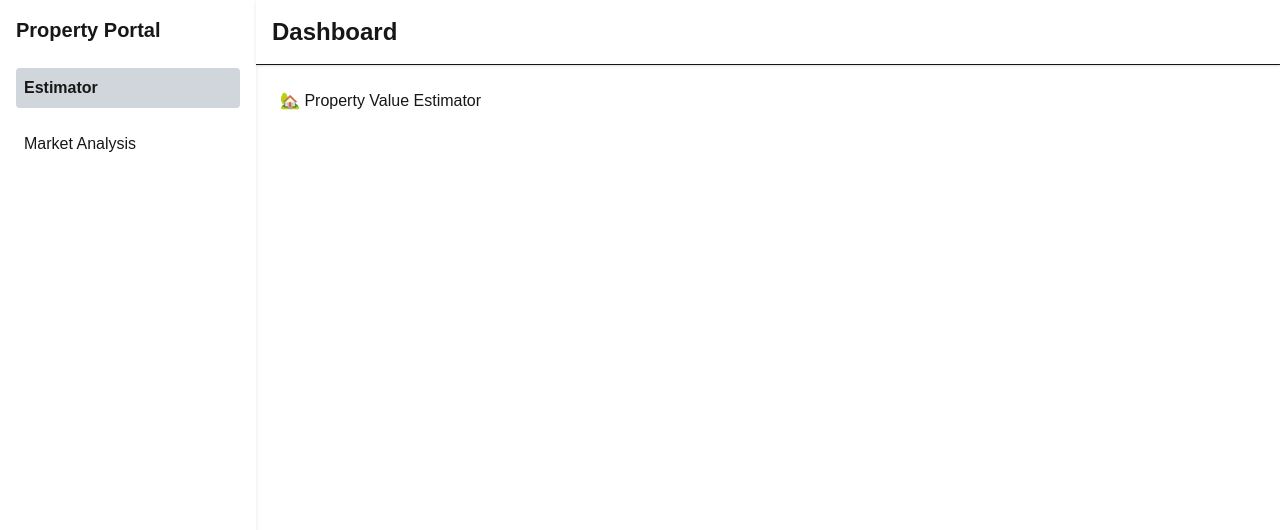
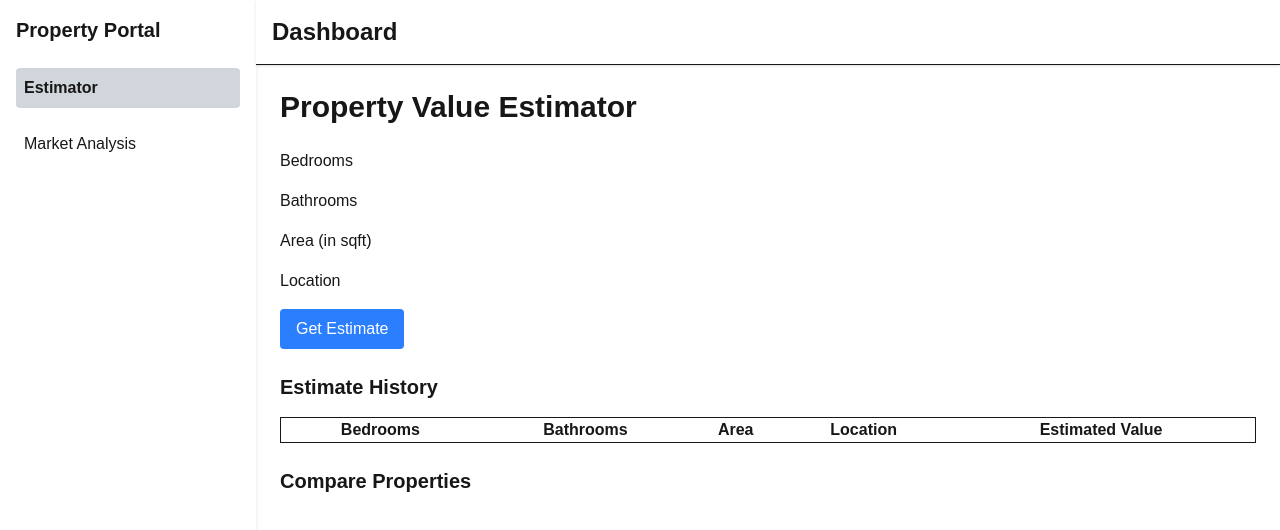
Before and after one commit to lakshmikant4u/marketplace, a Next.js app in the folder frontend/multi-app-nextjs-portal/: page /estimator in a window 1280 px wide. Shown: the top 530 px of the page. Built offline with nearby package versions, Linux system fonts and the light colour scheme.

Commit message:
property value estimator

```diff
--- /dev/null
+++ b/frontend/multi-app-nextjs-portal/src/app/estimator/components/Comparison.tsx
@@ -0,0 +1,78 @@
+import { useState } from 'react';
+
+interface Property {
+  bedrooms: number;
+  bathrooms: number;
+  area: number;
+  location: string;
+  prediction: number;
+}
+
+interface ComparisonProps {
+  history: Property[];
+}
+
+const Comparison = ({ history }: ComparisonProps) => {
+  const [selectedProperties, setSelectedProperties] = useState<Property[]>([]);
+
+  const handleSelectProperty = (property: Property) => {
+    if (selectedProperties.some((item) => item === property)) {
+      setSelectedProperties(selectedProperties.filter((item) => item !== property));
+    } else {
+      setSelectedProperties([...selectedProperties, property]);
+    }
+  };
+
+  return (
+    <div className="space-y-4">
+      <h3 className="text-xl font-semibold">Compare Properties</h3>
+      <div className="grid grid-cols-3 gap-4">
+        {history.map((item, index) => (
+          <div
+            key={index}
+            onClick={() => handleSelectProperty(item)}
+            className={`cursor-pointer p-4 border ${
+              selectedProperties.includes(item) ? 'bg-blue-100' : ''
+            }`}
+          >
+            <p>Bedrooms: {item.bedrooms}</p>
+            <p>Bathrooms: {item.bathrooms}</p>
+            <p>Area: {item.area}</p>
+            <p>Location: {item.location}</p>
+            <p>Value: ${item.prediction.toFixed(2)}</p>
+          </div>
+        ))}
+      </div>
+
+      {selectedProperties.length > 1 && (
+        <div className="space-y-4">
+          <h4 className="font-semibold">Comparison</h4>
+          <table className="table-auto w-full border">
+            <thead>
+              <tr>
+                <th>Bedrooms</th>
+                <th>Bathrooms</th>
+                <th>Area</th>
+                <th>Location</th>
+                <th>Estimated Value</th>
+              </tr>
+            </thead>
+            <tbody>
+              {selectedProperties.map((property, index) => (
+                <tr key={index}>
+                  <td>{property.bedrooms}</td>
+                  <td>{property.bathrooms}</td>
+                  <td>{property.area}</td>
+                  <td>{property.location}</td>
+                  <td>${property.prediction.toFixed(2)}</td>
+                </tr>
+              ))}
+            </tbody>
+          </table>
+        </div>
+      )}
+    </div>
+  );
+};
+
+export default Comparison;
--- /dev/null
+++ b/frontend/multi-app-nextjs-portal/src/app/estimator/components/History.tsx
@@ -0,0 +1,33 @@
+'use client';
+
+const History = ({ history }: { history: any[] }) => {
+  return (
+    <div className="space-y-4">
+      <h3 className="text-xl font-semibold">Estimate History</h3>
+      <table className="table-auto w-full border">
+        <thead>
+          <tr>
+            <th>Bedrooms</th>
+            <th>Bathrooms</th>
+            <th>Area</th>
+            <th>Location</th>
+            <th>Estimated Value</th>
+          </tr>
+        </thead>
+        <tbody>
+          {history.map((item, index) => (
+            <tr key={index}>
+              <td>{item.bedrooms}</td>
+              <td>{item.bathrooms}</td>
+              <td>{item.area}</td>
+              <td>{item.location}</td>
+              <td>${item.prediction.toFixed(2)}</td>
+            </tr>
+          ))}
+        </tbody>
+      </table>
+    </div>
+  );
+};
+
+export default History;
--- /dev/null
+++ b/frontend/multi-app-nextjs-portal/src/app/estimator/components/PredictionChart.tsx
@@ -0,0 +1,27 @@
+import { Bar } from 'react-chartjs-2';
+import { Chart as ChartJS, CategoryScale, LinearScale, BarElement, Title, Tooltip, Legend } from 'chart.js';
+
+ChartJS.register(CategoryScale, LinearScale, BarElement, Title, Tooltip, Legend);
+
+const PredictionChart = ({ data }: { data: any }) => {
+  const chartData = {
+    labels: ['Property'],
+    datasets: [
+      {
+        label: 'Predicted Value',
+        data: [data.value],
+        backgroundColor: 'rgba(75, 192, 192, 0.2)',
+        borderColor: 'rgba(75, 192, 192, 1)',
+        borderWidth: 1,
+      },
+    ],
+  };
+
+  return (
+    <div>
+      <Bar data={chartData} />
+    </div>
+  );
+};
+
+export default PredictionChart;
--- a/frontend/multi-app-nextjs-portal/src/app/estimator/page.tsx
+++ b/frontend/multi-app-nextjs-portal/src/app/estimator/page.tsx
@@ -1,3 +1,130 @@
-export default function EstimatorPage() {
-    return <div>🏡 Property Value Estimator</div>;
-  }
+'use client'; // Add this line to mark this file as a Client Component
+
+import { useState } from 'react';
+import History from './components/History';
+import Comparison from './components/Comparison';
+import PredictionChart from './components/PredictionChart';
+
+// Mock API response
+const mockPrediction = (propertyDetails: any) => {
+  return new Promise((resolve) => {
+    setTimeout(() => {
+      resolve({
+        value: 500000 + Math.random() * 100000, // Random value for mock prediction
+      });
+    }, 1000);
+  });
+};
+
+const PropertyValueEstimator = () => {
+  const [formData, setFormData] = useState({
+    bedrooms: '',
+    bathrooms: '',
+    area: '',
+    location: '',
+  });
+  const [predictionResult, setPredictionResult] = useState<number | null>(null);
+  const [history, setHistory] = useState<any[]>([]);
+  const [error, setError] = useState<string>('');
+  const [loading, setLoading] = useState(false);
+
+  const handleChange = (e: React.ChangeEvent<HTMLInputElement>) => {
+    setFormData({ ...formData, [e.target.name]: e.target.value });
+  };
+
+  const handleSubmit = async (e: React.FormEvent) => {
+    e.preventDefault();
+    setError('');
+    setLoading(true);
+
+    // Simple client-side validation
+    if (!formData.bedrooms || !formData.bathrooms || !formData.area || !formData.location) {
+      setError('Please fill out all fields');
+      setLoading(false);
+      return;
+    }
+
+    try {
+      const result: any = await mockPrediction(formData);
+      setPredictionResult(result.value);
+
+      // Save to history
+      setHistory([{ ...formData, prediction: result.value }, ...history]);
+
+    } catch (err) {
+      setError('An error occurred while making the prediction');
+    }
+    setLoading(false);
+  };
+
+  return (
+    <div className="space-y-6">
+      <h1 className="text-3xl font-bold">Property Value Estimator</h1>
+      <form onSubmit={handleSubmit} className="space-y-4">
+        <div>
+          <label>Bedrooms</label>
+          <input
+            type="number"
+            name="bedrooms"
+            value={formData.bedrooms}
+            onChange={handleChange}
+            className="input"
+          />
+        </div>
+        <div>
+          <label>Bathrooms</label>
+          <input
+            type="number"
+            name="bathrooms"
+            value={formData.bathrooms}
+            onChange={handleChange}
+            className="input"
+          />
+        </div>
+        <div>
+          <label>Area (in sqft)</label>
+          <input
+            type="number"
+            name="area"
+            value={formData.area}
+            onChange={handleChange}
+            className="input"
+          />
+        </div>
+        <div>
+          <label>Location</label>
+          <input
+            type="text"
+            name="location"
+            value={formData.location}
+            onChange={handleChange}
+            className="input"
+          />
+        </div>
+
+        {error && <p className="text-red-500">{error}</p>}
+
+        <button
+          type="submit"
+          className="bg-blue-500 text-white py-2 px-4 rounded disabled:bg-gray-400"
+          disabled={loading}
+        >
+          {loading ? 'Calculating...' : 'Get Estimate'}
+        </button>
+      </form>
+
+      {predictionResult && (
+        <div>
+          <h2 className="text-xl font-semibold">Prediction Result</h2>
+          <p>Estimated Value: ${predictionResult.toFixed(2)}</p>
+          <PredictionChart data={{ bedrooms: formData.bedrooms, value: predictionResult }} />
+        </div>
+      )}
+
+      <History history={history} />
+      <Comparison history={history} />
+    </div>
+  );
+};
+
+export default PropertyValueEstimator;
```
Also changed, not shown: frontend/multi-app-nextjs-portal/src/app/styles/globals.css (added).
